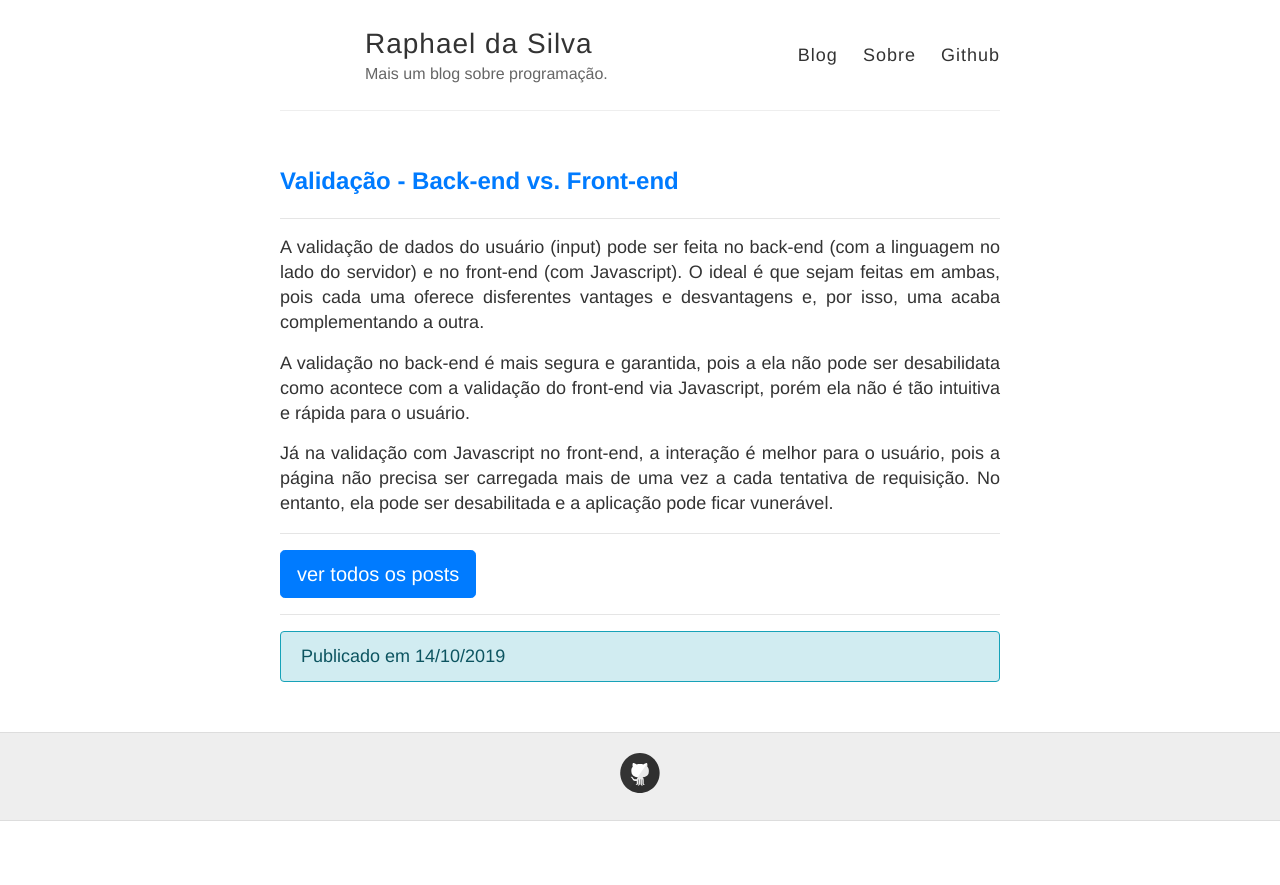
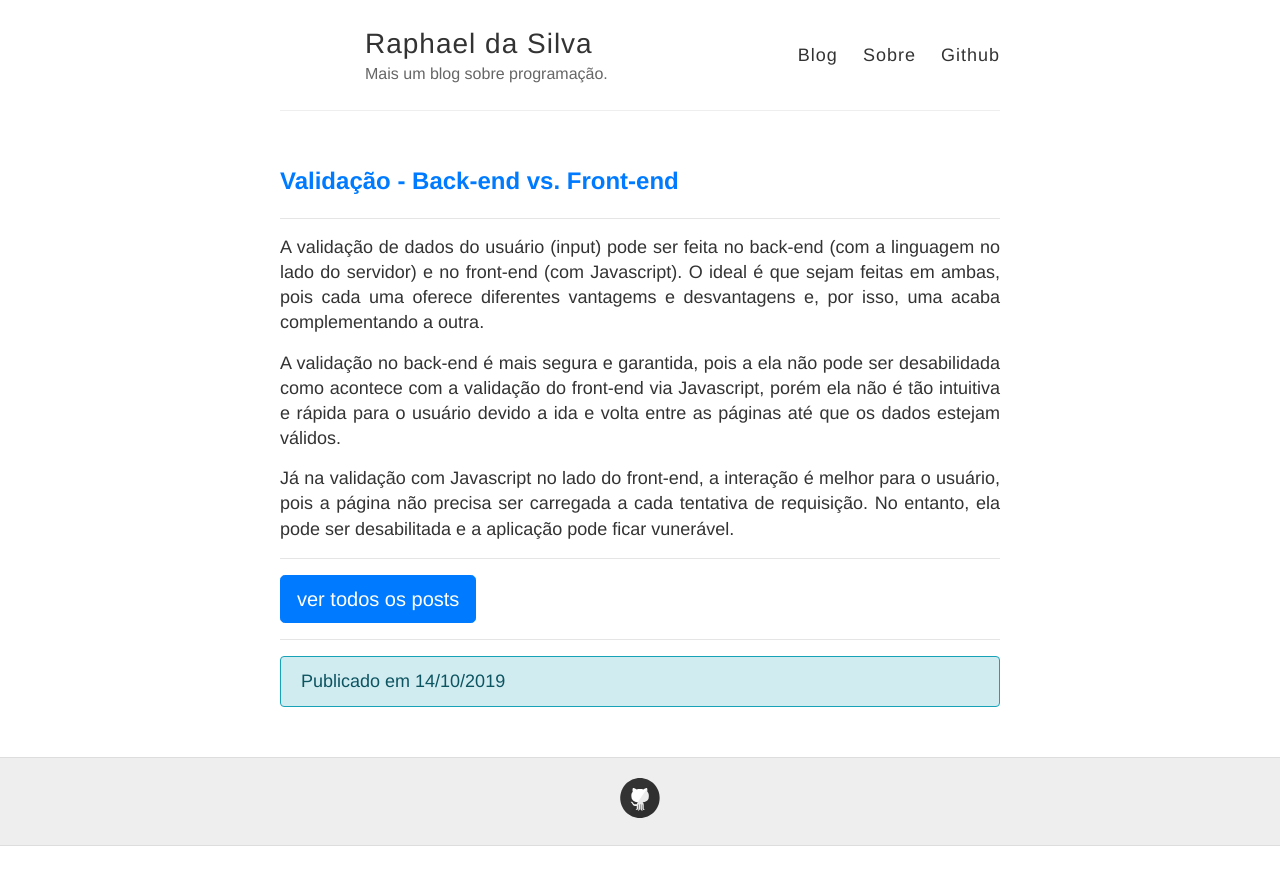
Before and after one commit to raphael-da-silva/raphael-da-silva.github.io, a Jekyll site: the page built from _posts/2019-10-14-validacao.md, in a window 1280 px wide. Shown: the top 885 px of the page. Built offline with Jekyll 4.4.1, drawn with Linux system fonts in a browser that asks for light colours; nearby versions of some CDN libraries.

Commit message:
Revisão

```diff
--- a/_posts/2019-10-14-validacao.md
+++ b/_posts/2019-10-14-validacao.md
@@ -3,8 +3,8 @@ layout: post
 title: Validação - Back-end vs. Front-end
 ---
 
-A validação de dados do usuário (input) pode ser feita no back-end (com a linguagem no lado do servidor) e no front-end (com Javascript). O ideal é que sejam feitas em ambas, pois cada uma oferece disferentes vantages e desvantagens e, por isso, uma acaba complementando a outra.
+A validação de dados do usuário (input) pode ser feita no back-end (com a linguagem no lado do servidor) e no front-end (com Javascript). O ideal é que sejam feitas em ambas, pois cada uma oferece diferentes vantagems e desvantagens e, por isso, uma acaba complementando a outra.
 
-A validação no back-end é mais segura e garantida, pois a ela não pode ser desabilidata como acontece com a validação do front-end via Javascript, porém ela não é tão intuitiva e rápida para o usuário.
+A validação no back-end é mais segura e garantida, pois a ela não pode ser desabilidada como acontece com a validação do front-end via Javascript, porém ela não é tão intuitiva e rápida para o usuário devido a ida e volta entre as páginas até que os dados estejam válidos.
 
-Já na validação com Javascript no front-end, a interação é melhor para o usuário, pois a página não precisa ser carregada mais de uma vez a cada tentativa de requisição. No entanto, ela pode ser desabilitada e a aplicação pode ficar vunerável.
+Já na validação com Javascript no lado do front-end, a interação é melhor para o usuário, pois a página não precisa ser carregada a cada tentativa de requisição. No entanto, ela pode ser desabilitada e a aplicação pode ficar vunerável.
```
